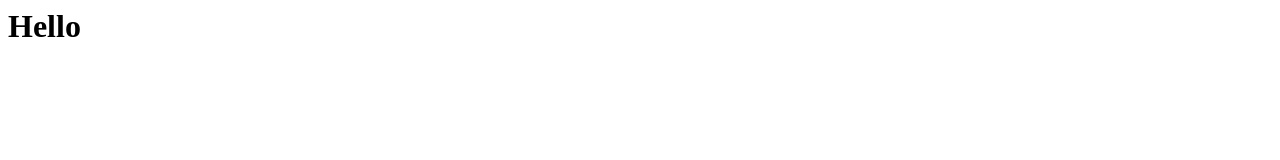
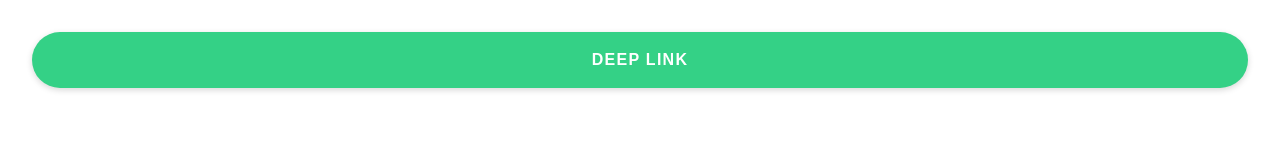
Before and after one commit to alekseisivkov/public, a plain HTML site: page index.html in a window 1280 px wide. Drawn offline with Linux system fonts and the light colour scheme.

Commit message:
Update index.html

```diff
--- a/index.html
+++ b/index.html
@@ -1 +1,51 @@
-<h1>Hello</h1>
+<!doctype html>
+<html>
+<meta name="viewport" content="width=device-width, initial-scale=1">
+<meta charset="utf-8">
+
+<head>
+  <style>
+    .buttonContainer {
+      padding: 1.5rem;
+    }
+    .button {
+      width: 100%;
+      height: 56px;
+      background: #34D186;
+      color: #FFFFFF;
+      border: none;
+      outline:none;
+      box-shadow: 0px 2px 6px rgba(0, 0, 0, 0.16);
+      border-radius: 100px;
+
+      font-size: 16px;
+      line-height: 150%;
+      font-weight: bold;
+      letter-spacing: 0.08rem;
+      text-transform: uppercase;
+    }
+
+    .button:active {
+      opacity: 0.72;
+    }
+  </style>
+ </head>
+
+<body>
+<div class="container">
+  <div class="buttonContainer">
+    <button class="button" onclick="closeBrowser">
+      Deep Link
+    </button>
+  </div>
+
+</div>
+
+<script>
+  function closeBrowser() {
+    location.href='bolt://action/closeBrowser';
+  }
+</script>
+
+</body>
+</html>
```
